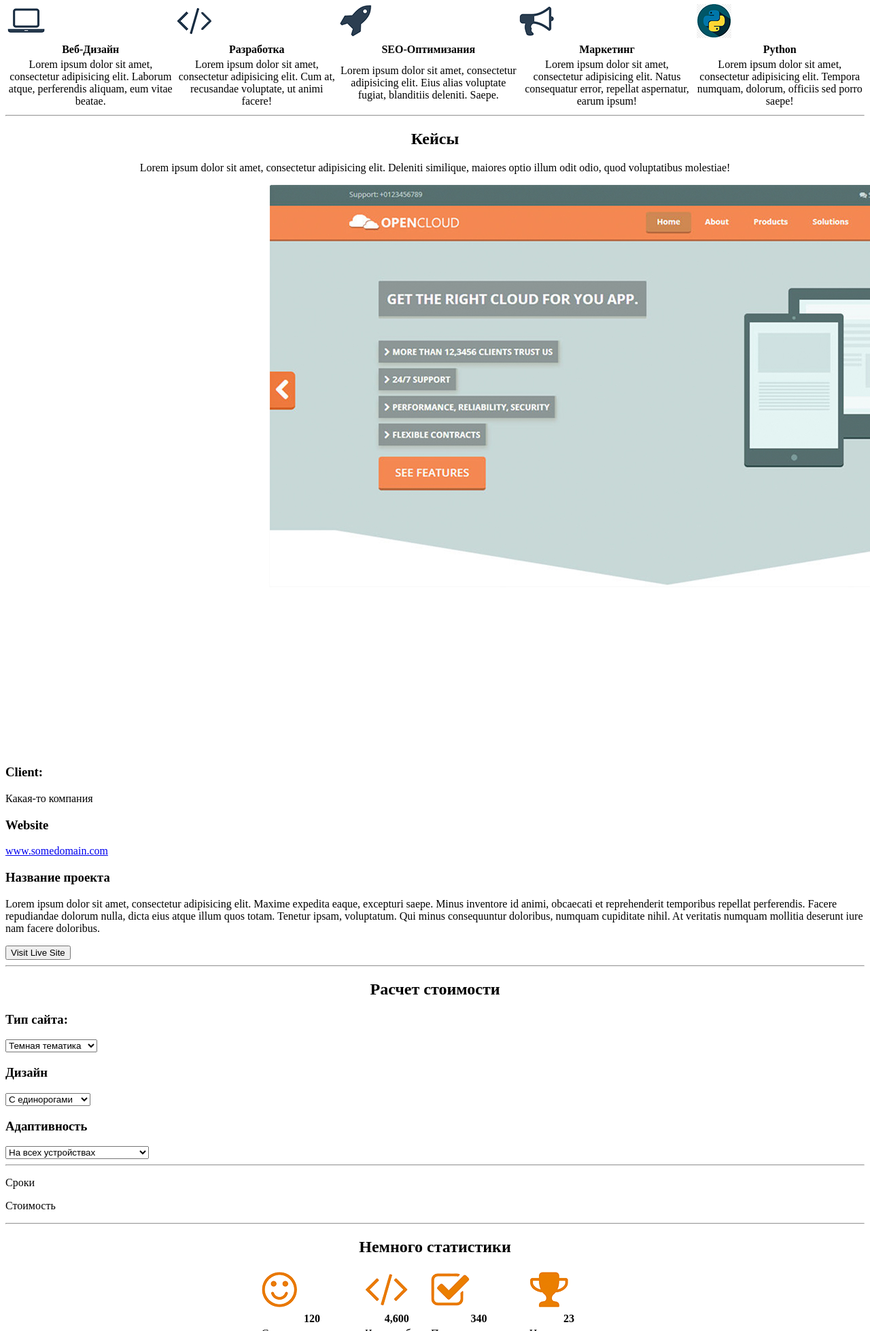
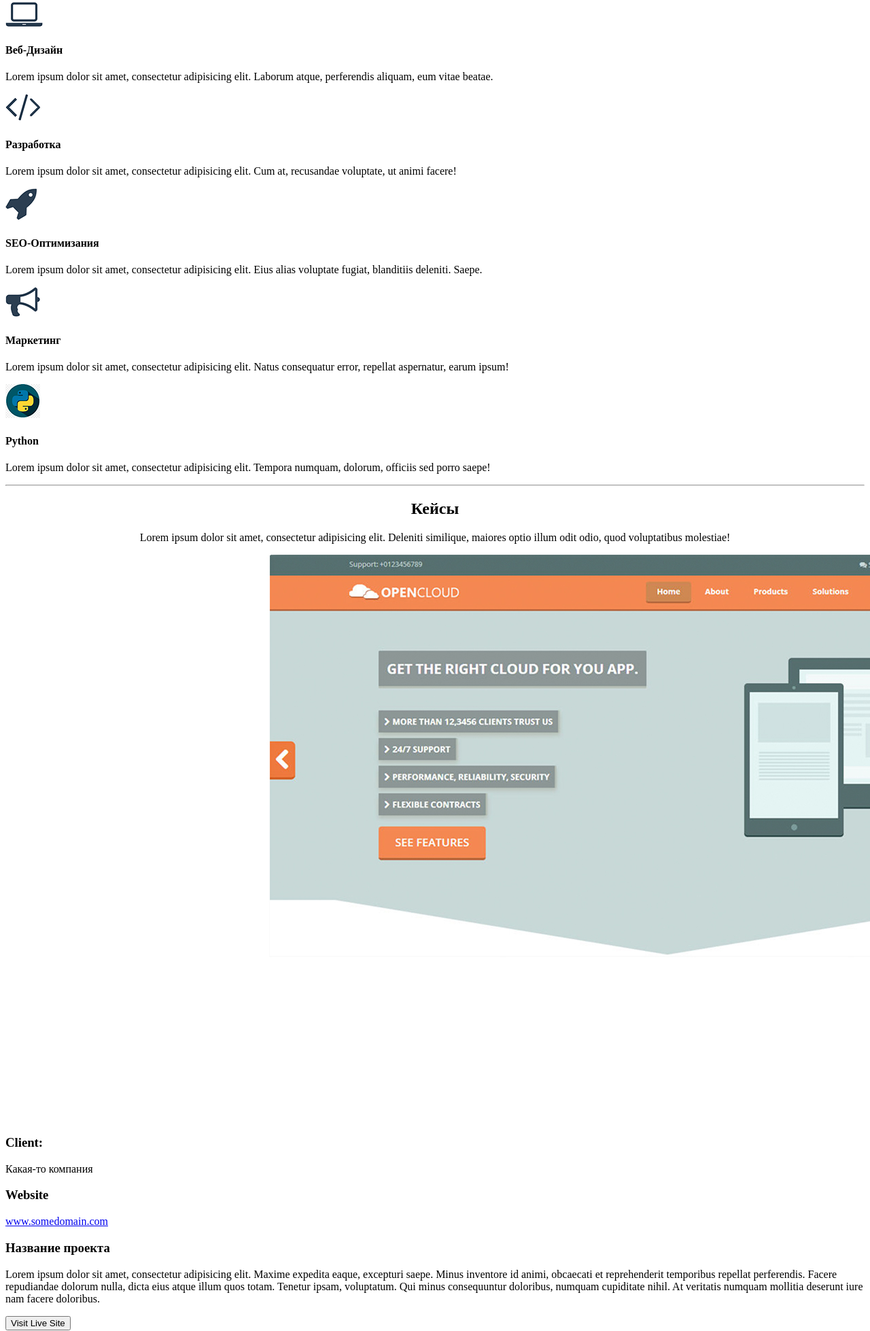
Before and after one commit to dwesser/dwesser.github.io, a plain HTML site: page src/index.html in a window 1280 px wide. Shown: the part 842-2800 px from the top of the page at 68% size. Drawn offline with Linux system fonts and the light colour scheme.

Commit message:
Корректировка данных

```diff
--- a/src/index.html
+++ b/src/index.html
@@ -26,13 +26,16 @@
            </ul></div>
        </nav>
    </header>
-   <div class="main"><div class="title__container">
+   <div class="main">
+      <div class="title__container">
        <h1>Привет <br>Я Dwesser</h1>
        <h4>Фулл стек веб-разработчик</h4>
        <input type="submit" value="Обо мне">
        <input type="submit" value="Мои работы">
 
        </div>
+    </div>
+    <div class="about">
        <hr><center><h2>Обо мне</h2></center>
 
        <center><img src="img/DarkWizard.jpg" alt="Мой аватар" width="12.5%"></center>
@@ -40,33 +43,35 @@
        <p>Lorem ipsum dolor sit amet, consectetur adipisicing elit. Nostrum soluta enim omnis quidem provident quisquam recusandae illo, quaerat suscipit, error laborum. Aspernatur aut dolorum adipisci asperiores dolores! Facere excepturi, dolorum inventore quidem aut sed delectus.</p>
        <center><input type="submit" value="Скачать резюме"></center>
    </div>
-   <div>
+   <div class="i_can">
        <hr><center><h2>Что я умею</h2></center>
-      <table>
-            <tr>
-                <td><senter><img src="img/note.png" alt="Веб-Дизайн"></senter></td>
-                <td><senter><img src="img/signe.png" alt="Разработка"></senter></td>
-                <td><senter><img src="img/rocket.png" alt="SEO-Оптимизания"></senter></td>
-                <td><senter><img src="img/gramophone.png" alt="Маркетинг"></senter></td>
-                <td><senter><img src="img/python.png" alt="Python"></senter></td>
-           </tr>
-            <tr>
-               <th>Веб-Дизайн</th>
-               <th>Разработка</th>
-               <th>SEO-Оптимизания</th>
-               <th>Маркетинг</th>
-               <th>Python</th>
-            </tr>
-            <tr>
-               <td><center>Lorem ipsum dolor sit amet, consectetur adipisicing elit. Laborum atque, perferendis aliquam, eum vitae beatae.</center></td>
-               <td><center>Lorem ipsum dolor sit amet, consectetur adipisicing elit. Cum at, recusandae voluptate, ut animi facere!</center></td>
-               <td><center>Lorem ipsum dolor sit amet, consectetur adipisicing elit. Eius alias voluptate fugiat, blanditiis deleniti. Saepe.</center></td>
-               <td><center>Lorem ipsum dolor sit amet, consectetur adipisicing elit. Natus consequatur error, repellat aspernatur, earum ipsum!</center></td>
-               <td><center>Lorem ipsum dolor sit amet, consectetur adipisicing elit. Tempora numquam, dolorum, officiis sed porro saepe!</center></td>
-           </tr>
-       </table>
+       <div class="item_skill">
+           <img src="img/note.png" alt="Веб-Дизайн">
+           <h4>Веб-Дизайн</h4>
+           <p>Lorem ipsum dolor sit amet, consectetur adipisicing elit. Laborum atque, perferendis aliquam, eum vitae beatae.</p>
        </div>
-   <div>
+       <div class="item_skill">
+           <img src="img/signe.png" alt="Разработка">
+           <h4>Разработка</h4>
+           <p>Lorem ipsum dolor sit amet, consectetur adipisicing elit. Cum at, recusandae voluptate, ut animi facere!</p>
+       </div>
+       <div class="item_skill">
+           <img src="img/rocket.png" alt="SEO-Оптимизания">
+           <h4>SEO-Оптимизания</h4>
+           <p>Lorem ipsum dolor sit amet, consectetur adipisicing elit. Eius alias voluptate fugiat, blanditiis deleniti. Saepe.</p>
+       </div>
+       <div class="item_skill">
+           <img src="img/gramophone.png" alt="Маркетинг">
+           <h4>Маркетинг</h4>
+           <p>Lorem ipsum dolor sit amet, consectetur adipisicing elit. Natus consequatur error, repellat aspernatur, earum ipsum!</p>
+       </div>
+       <div class="item_skill">
+           <img src="img/python.png" alt="Python">
+           <h4>Python</h4>
+           <p>Lorem ipsum dolor sit amet, consectetur adipisicing elit. Tempora numquam, dolorum, officiis sed porro saepe!</p>
+       </div>
+    </div>
+    <div class="cases">
        <hr><center><h2>Кейсы</h2></center>
        <center>
            <p>Lorem ipsum dolor sit amet, consectetur adipisicing elit. Deleniti similique, maiores optio illum odit odio, quod voluptatibus molestiae!</p>
@@ -79,7 +84,7 @@
            <p>Lorem ipsum dolor sit amet, consectetur adipisicing elit. Maxime expedita eaque, excepturi saepe. Minus inventore id animi, obcaecati et reprehenderit temporibus repellat perferendis. Facere repudiandae dolorum nulla, dicta eius atque illum quos totam. Tenetur ipsam, voluptatum. Qui minus consequuntur doloribus, numquam cupiditate nihil. At veritatis numquam mollitia deserunt iure nam facere doloribus.</p>
            <input type="submit" value="Visit Live Site">
    </div>
-   <div>
+   <div class="counting">
    <hr><center><h2>Расчет стоимости</h2></center>
    <h3>Тип сайта:</h3>
    <select name="Type_Site" id="1">
@@ -101,30 +106,30 @@
    <p>Сроки</p>
    <p>Стоимость</p>
    </div>
-   <div>
+   <div class="statistics">
        <hr><center><h2>Немного статистики</h2></center>
-       <center><table>
-            <tr>
-                <td><senter><img src="img/smile.png" alt="Веб-Дизайн"></senter></td>
-                <td><senter><img src="img/staples.png" alt="Разработка"></senter></td>
-                <td><senter><img src="img/check_mark.png" alt="SEO-Оптимизания"></senter></td>
-                <td><senter><img src="img/goblet.png" alt="Маркетинг"></senter></td>
-           </tr>
-            <tr>
-               <th>120</th>
-               <th>4,600</th>
-               <th>340</th>
-               <th>23</th>
-            </tr>
-            <tr>
-               <td><center>Счастливых клиентов</center></td>
-               <td><center>Часов работы</center></td>
-               <td><center>Проектов завершено</center></td>
-               <td><center>Наград получено</center></td>
-           </tr>
-       </table></center>
+       <div class="item_stat">
+           <img src="img/smile.png" alt="Веб-Дизайн">
+           <h4>120</h4>
+           <p>Счастливых клиентов</p>
        </div>
-   <div>
+       <div class="item_stat">
+           <img src="img/staples.png" alt="Разработка">
+           <h4>4,600</h4>
+           <p>Часов работы</p>
+       </div>
+       <div class="item_stat">
+           <img src="img/check_mark.png" alt="SEO-Оптимизания">
+           <h4>340</h4>
+           <p>Проектов завершено</p>
+       </div>
+       <div class="item_stat">
+           <img src="img/goblet.png" alt="Маркетинг">
+           <h4>23</h4>
+           <p>Наград получено</p>
+       </div>
+   </div>
+   <div class="reviews">
        <hr>
        <center>
            <h2>Отзывы</h2>
@@ -132,7 +137,6 @@
            <p>Lorem ipsum dolor sit amet, consectetur adipisicing elit. Magnam eius, tenetur dolorem voluptates ipsum excepturi possimus error deserunt quae non quisquam sunt repudiandae libero nulla corrupti sequi, officiis, exercitationem vel impedit aut.</p>
            <p><b>Михаил,</b> Ген директор ПАО"Гаспром"</p>.
        </center>
-
    </div>
    <footer>
        <hr><center><h2>Мои контакты</h2></center>
@@ -141,7 +145,7 @@
        <form action="#">
            <input type="text" placeholder="Имя" value="">
            <input type="text" placeholder="Email" value=""><br>
-       <textarea name="message" id="sms" cols="30" rows="10" placeholder="Сообщение"></textarea>
+           <textarea name="message" id="sms" cols="45" rows="10" placeholder="Сообщение"></textarea>
            <center><input type="submit" value="Отправить"></center>
        </form>
    </footer>
```
Lines whose indentation alone changed are shown as unchanged.
